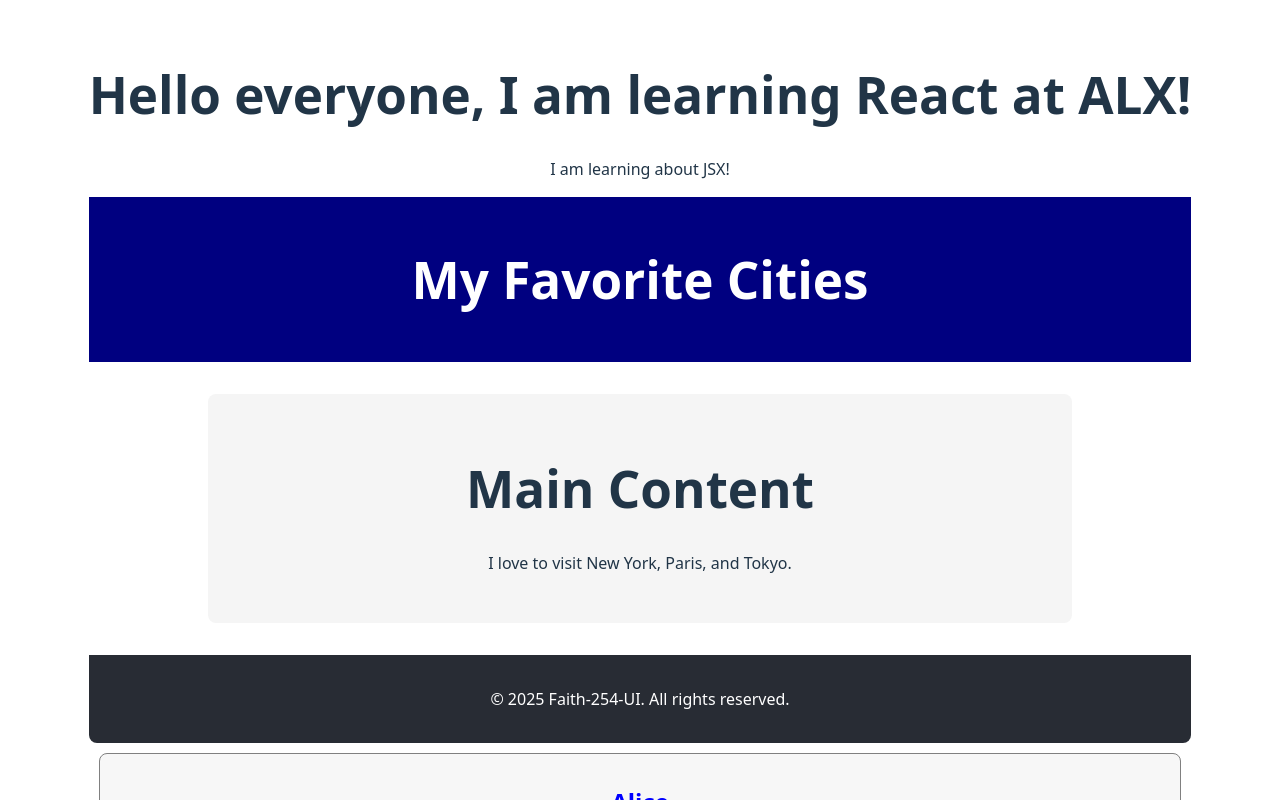
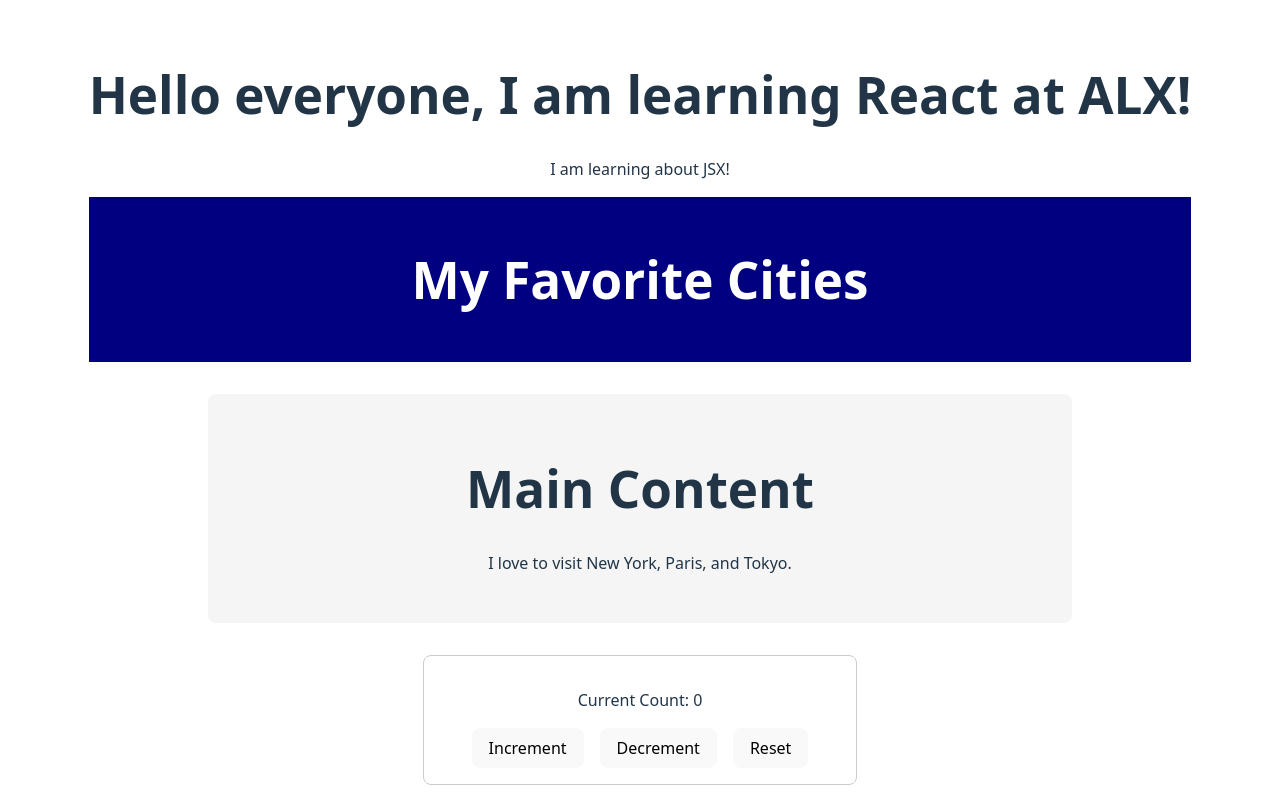
Before and after one commit to Faith-254-UI/alx-fe-reactjs, a React (Vite) app in the folder alx-react-app-new/: page / in a window 1280 px wide. Shown: the top 800 px of the page. Built offline with nearby package versions, Linux system fonts and the light colour scheme.

Commit message:
Import and include Counter component in App.jsx

```diff
--- a/alx-react-app-new/src/App.jsx
+++ b/alx-react-app-new/src/App.jsx
@@ -1,9 +1,11 @@
+// src/App.jsx
 import './App.css';
 import WelcomeMessage from './components/WelcomeMessage';
 import Header from './components/Header';
 import MainContent from './components/MainContent';
 import Footer from './components/Footer';
-import UserProfile from './components/UserProfile';  // ✅ Import
+import UserProfile from './components/UserProfile';
+import Counter from './components/Counter';
 
 function App() {
   return (
@@ -11,12 +13,13 @@ function App() {
       <WelcomeMessage />
       <Header />
       <MainContent />
+      <Counter />  {/* ✅ Counter component added */}
       <Footer />
       <UserProfile
         name="Alice"
         age={25}
         bio="Loves hiking and photography"
-      />  {/* ✅ Pass props */}
+      />
     </div>
   );
 }
```
